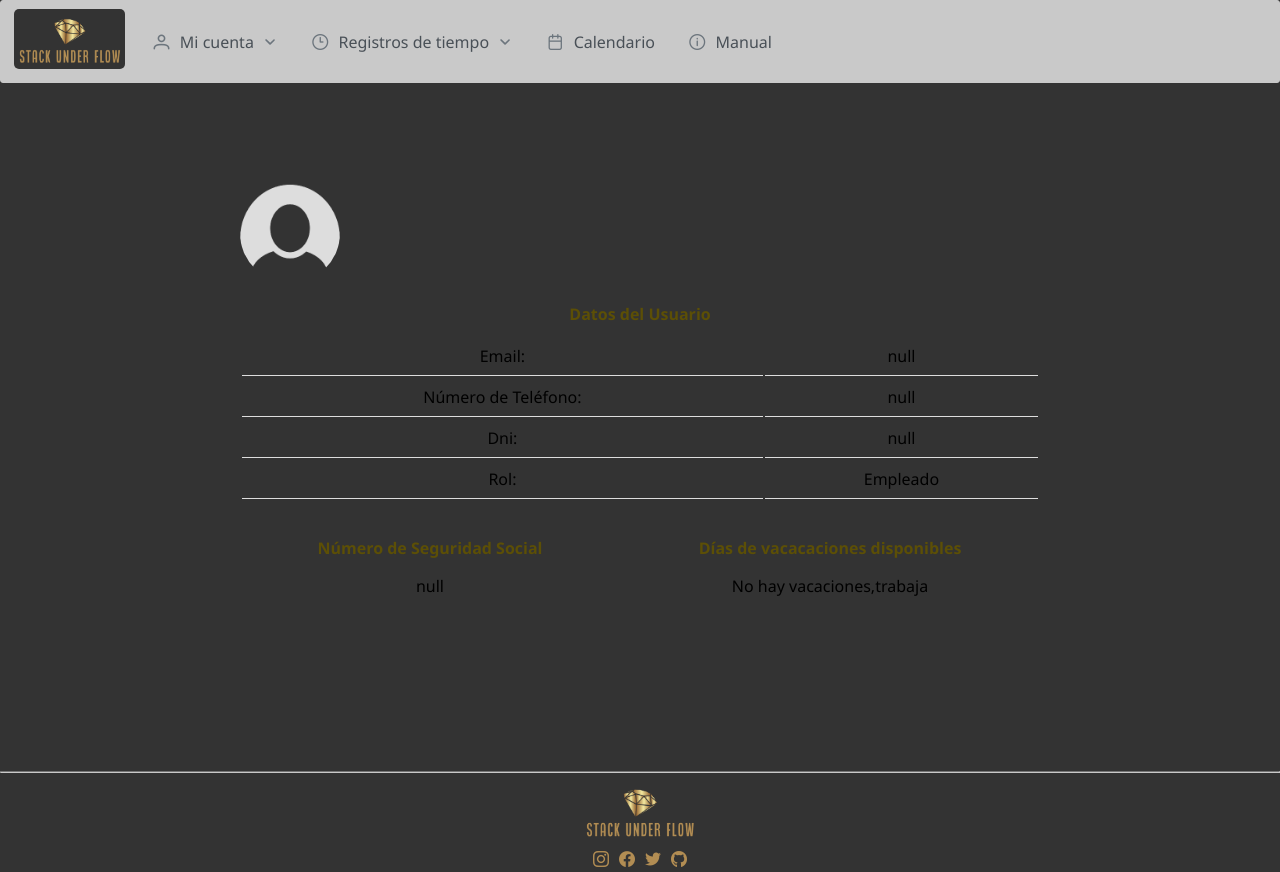
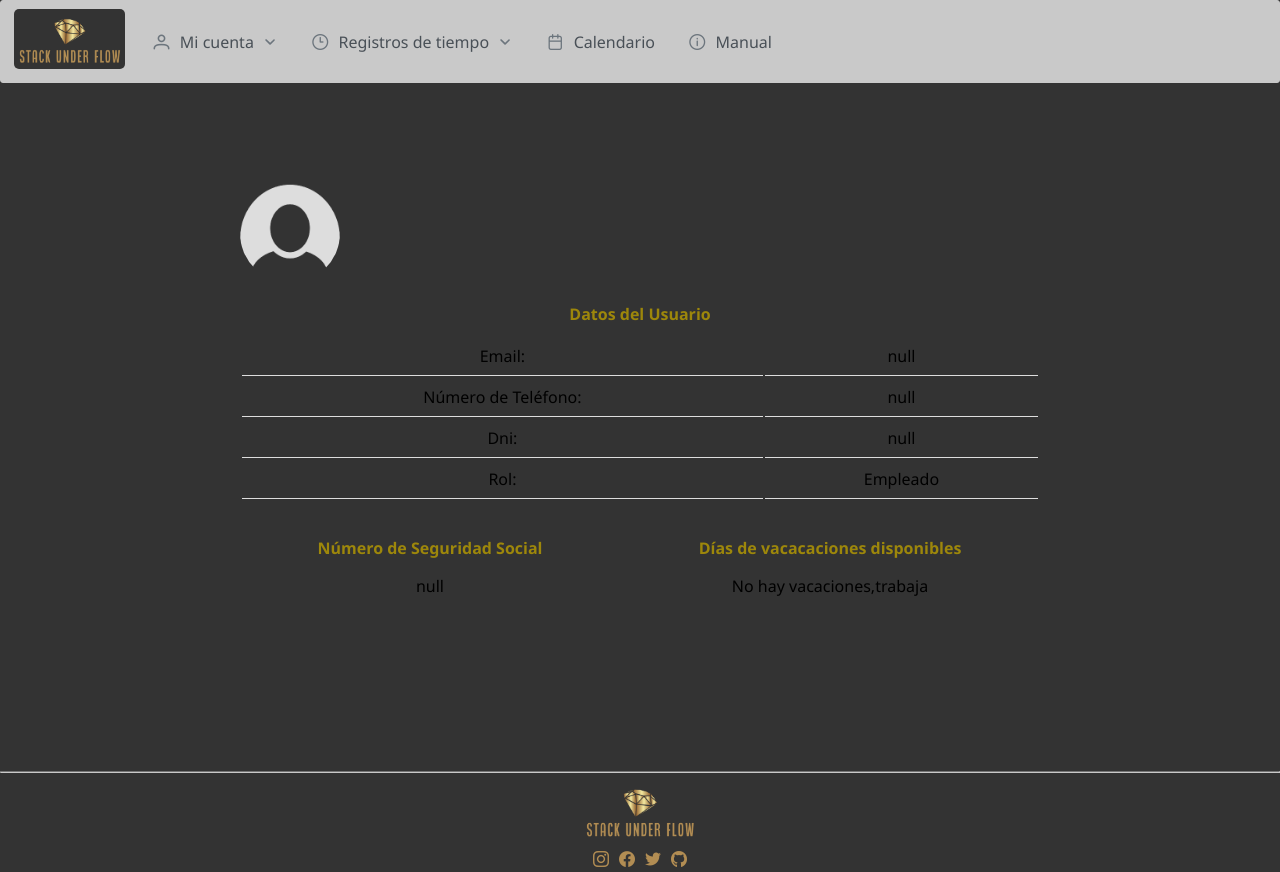
Before and after one commit to SyTW2324/E02, a Vue app in the folder labRecApp/frontend/: page /profile in a window 1280 px wide. Built offline with nearby package versions, Linux system fonts and the light colour scheme.

Commit message:
Se perfecciona el color del texto

```diff
--- a/labRecApp/frontend/src/styles/userProfile_style.css
+++ b/labRecApp/frontend/src/styles/userProfile_style.css
@@ -56,5 +56,5 @@
 }
 
 .golden-text {
-    color: rgb(92, 79, 6);
+    color: rgb(157, 135, 11);
 }
```
